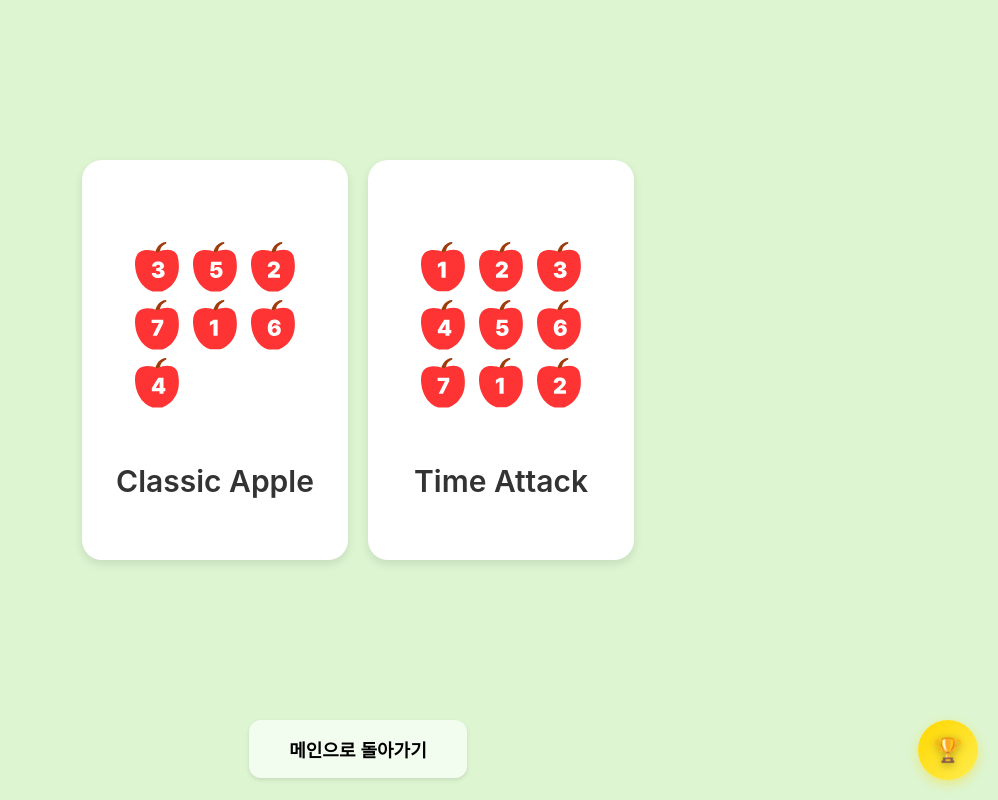
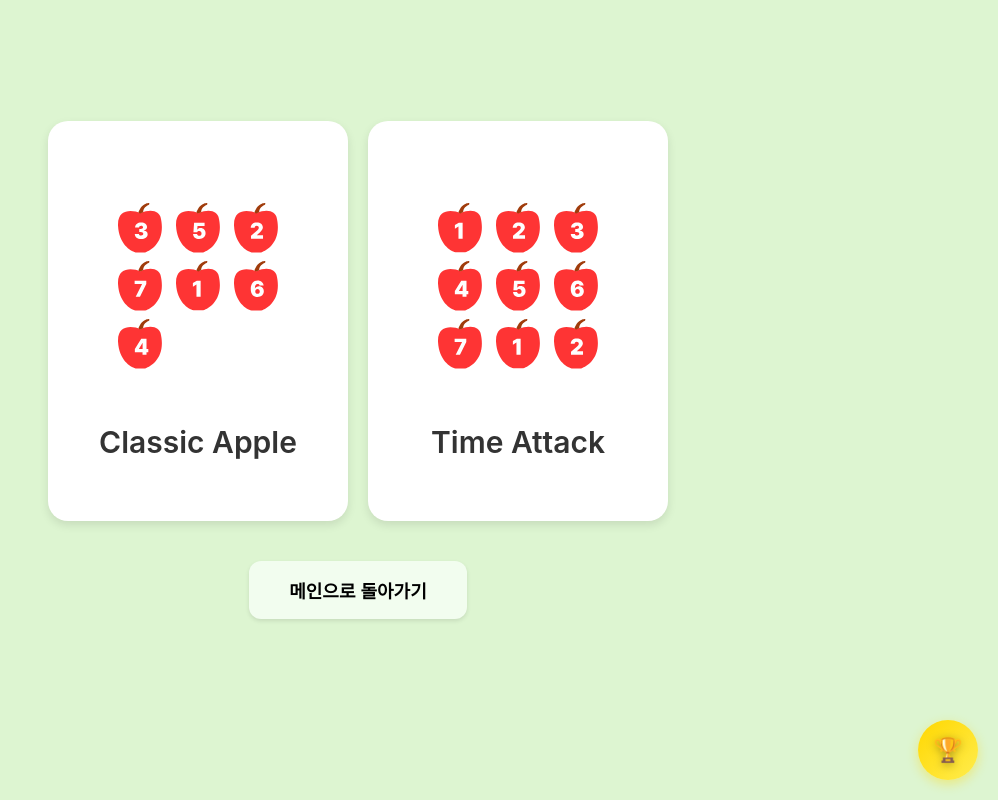
Before and after one commit to jomebe/AiB, a React (Create React App) app: page / in a window 1280 px wide. Both pictures are taken after a click on the element "classic". Shown: the whole page, without its empty margins (282-1280 px from the left). Built offline with nearby package versions, Linux system fonts and the light colour scheme; a web font is replaced by a local one.

Commit message:
진짜진짜 완

```diff
--- a/package.json
+++ b/package.json
@@ -14,12 +14,14 @@
     "react-scripts": "5.0.1",
     "styled-components": "^6.1.18",
     "web-vitals": "^2.1.4"
-  },  "scripts": {
+  },
+  "scripts": {
     "start": "react-scripts start",
     "build": "react-scripts build",
     "test": "react-scripts test",
     "eject": "react-scripts eject"
-  },"eslintConfig": {
+  },
+  "eslintConfig": {
     "extends": [
       "react-app",
       "react-app/jest"
--- a/src/components/pages/Arcade.jsx
+++ b/src/components/pages/Arcade.jsx
@@ -95,10 +95,11 @@ function Arcade({ onBack }) {
 
   return (
     <div
-      className="arcade-container"
+      className="classic-container2"
       onContextMenu={(e) => e.preventDefault()}
     >
-      <div className="game-container">
+    <div className="classic-container2">
+      <div className="game-container2">
         {renderGameContent()}
       </div>
       <div className="button-container">
@@ -109,7 +110,7 @@ function Arcade({ onBack }) {
         )}
         <button className="back-button" onClick={onBack}>메인으로 돌아가기</button>
       </div>
-
+    </div>
       {/* 랭킹 버튼 */}
       {!selectedMode && (
         <button className="ranking-button" onClick={handleRankingClick}>
--- a/src/components/pages/Classic.jsx
+++ b/src/components/pages/Classic.jsx
@@ -78,8 +78,8 @@ function Classic({ onBack }) {
     }
   };
   return (
-    <div className="classic-container">
-      <div className="game-container">
+    <div className="classic-container2">
+      <div className="game-container2">
         {renderGameContent()}
       </div>
       <div className="button-container">
--- a/src/components/styles/ArcadeMode.css
+++ b/src/components/styles/ArcadeMode.css
@@ -185,9 +185,9 @@
   display: flex;
   flex-direction: row;
   justify-content: center;
-  gap: 20px;
-  margin-top: 20px;
-  margin-bottom: 40px;
+  /* gap: 20px; */
+  /* margin-top: 20px;
+  margin-bottom: 40px; */
 }
 
 .back-button {
@@ -221,8 +221,8 @@
   display: flex;
   flex-direction: column;
   align-items: center;
-  justify-content: center;
-  margin-bottom: 20px;
+  justify-content: top;
+  /* margin-bottom: 20px; */
   overflow: visible;
 }
 
```
